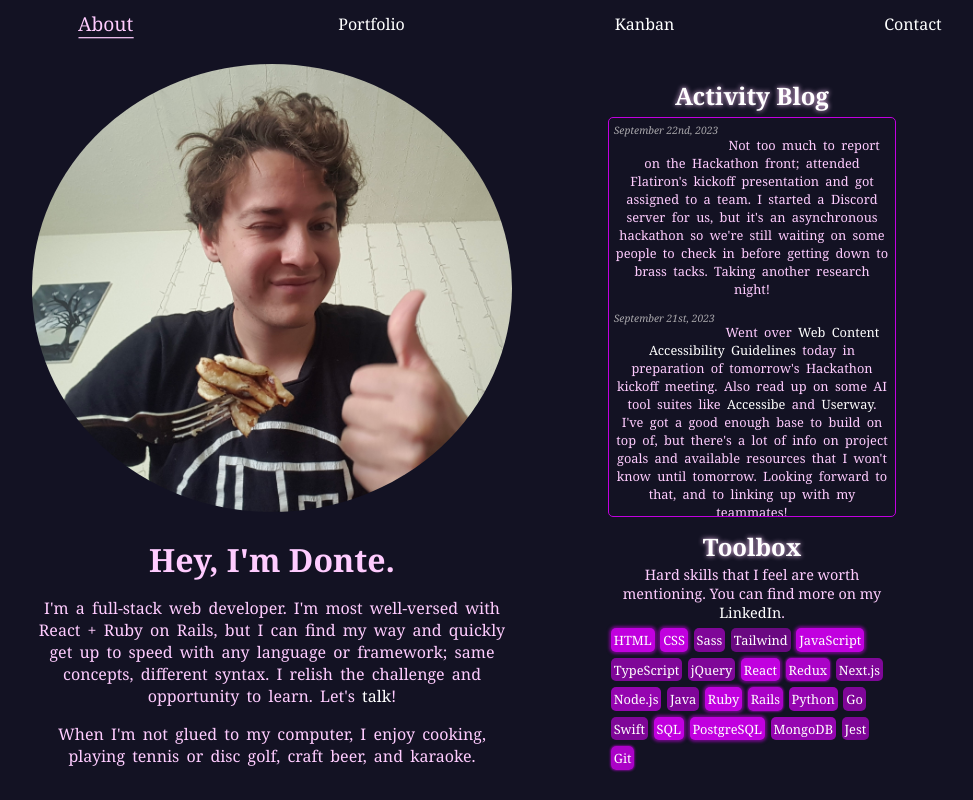
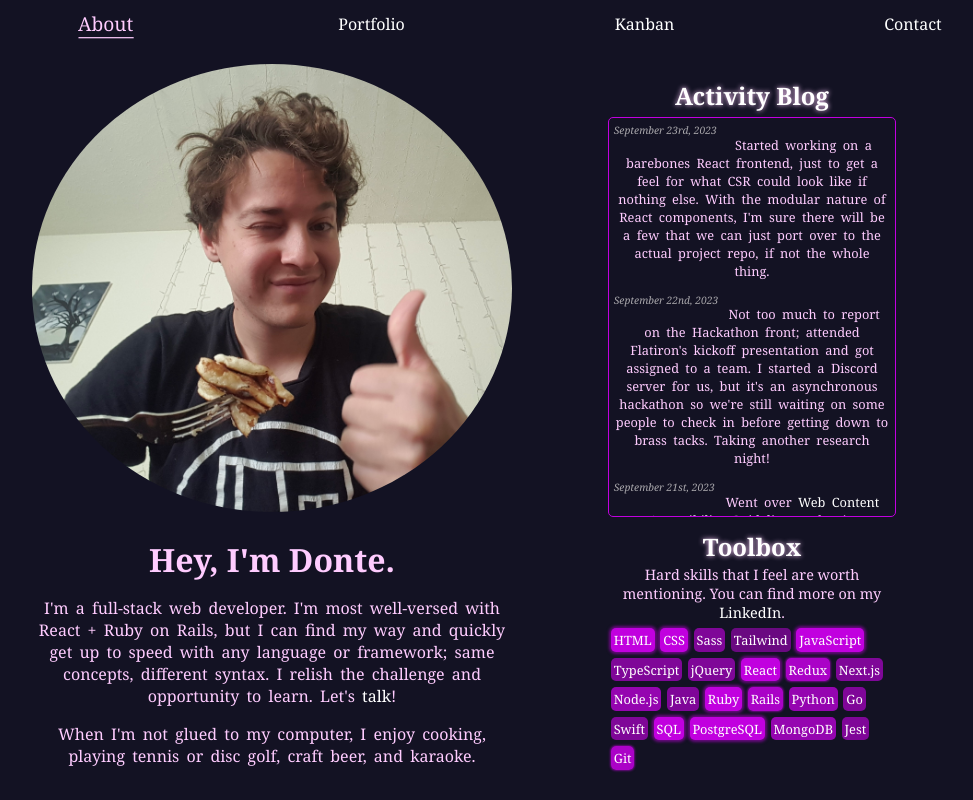
Before and after one commit to dawnteigh/dawnteigh.github.io, a React (Create React App) app: page /#/ in a window 1280 px wide. Shown: the whole page, without its empty margins (128-1101 px from the left). Built offline with nearby package versions, Linux system fonts and the light colour scheme.

Commit message:
9/23 entry

```diff
--- a/src/data/activity.js
+++ b/src/data/activity.js
@@ -1,4 +1,8 @@
 export const activity = [
+  {
+    date: "September 23rd, 2023",
+    entry: "Started working on a barebones React frontend, just to get a feel for what CSR could look like if nothing else. With the modular nature of React components, I'm sure there will be a few that we can just port over to the actual project repo, if not the whole thing."
+  },
   {
     date: "September 22nd, 2023",
     entry: `Not too much to report on the Hackathon front; attended Flatiron's kickoff presentation and got assigned to a team. I started a Discord server for us, but it's an asynchronous hackathon so we're still waiting on some people to check in before getting down to brass tacks. Taking another research night!`
```
